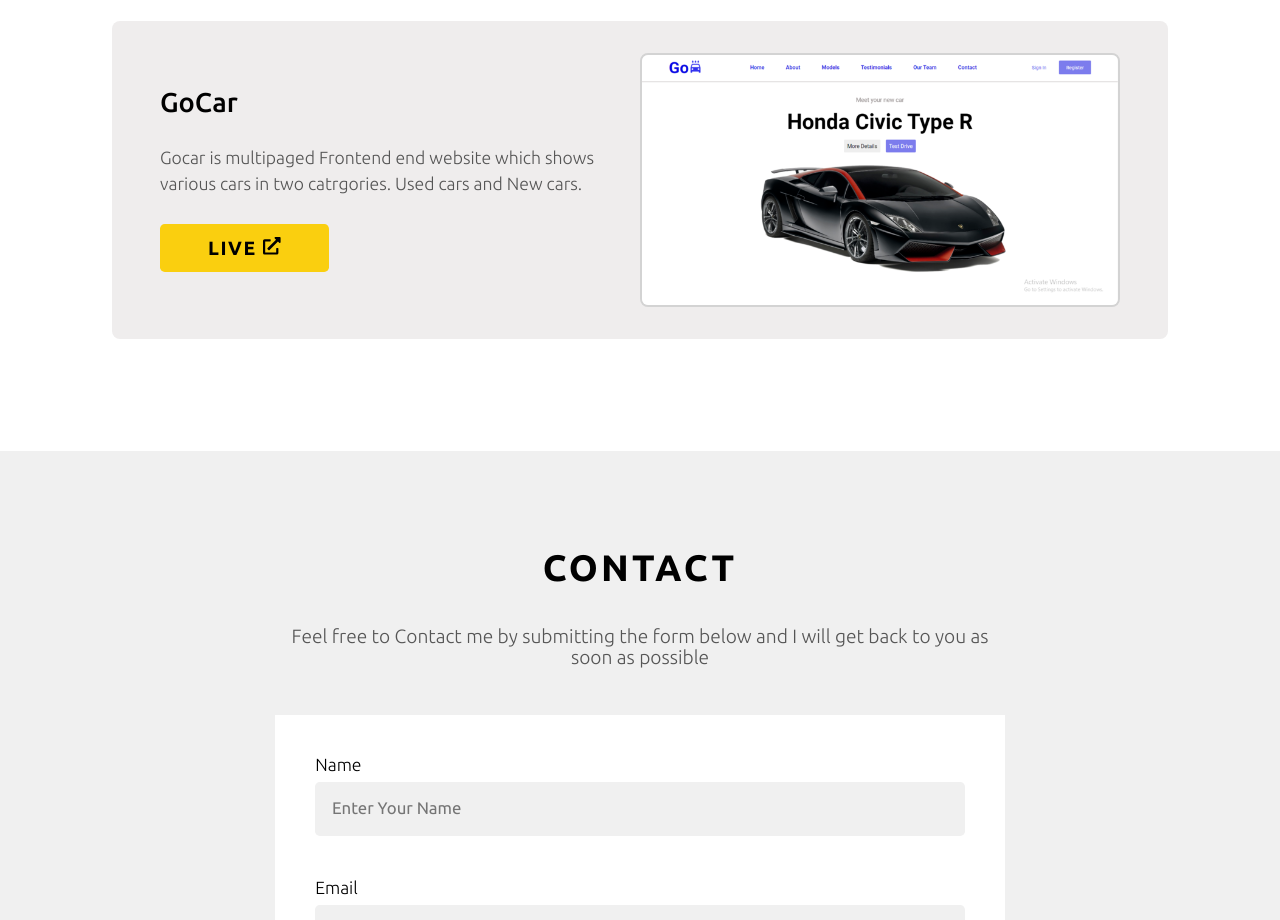
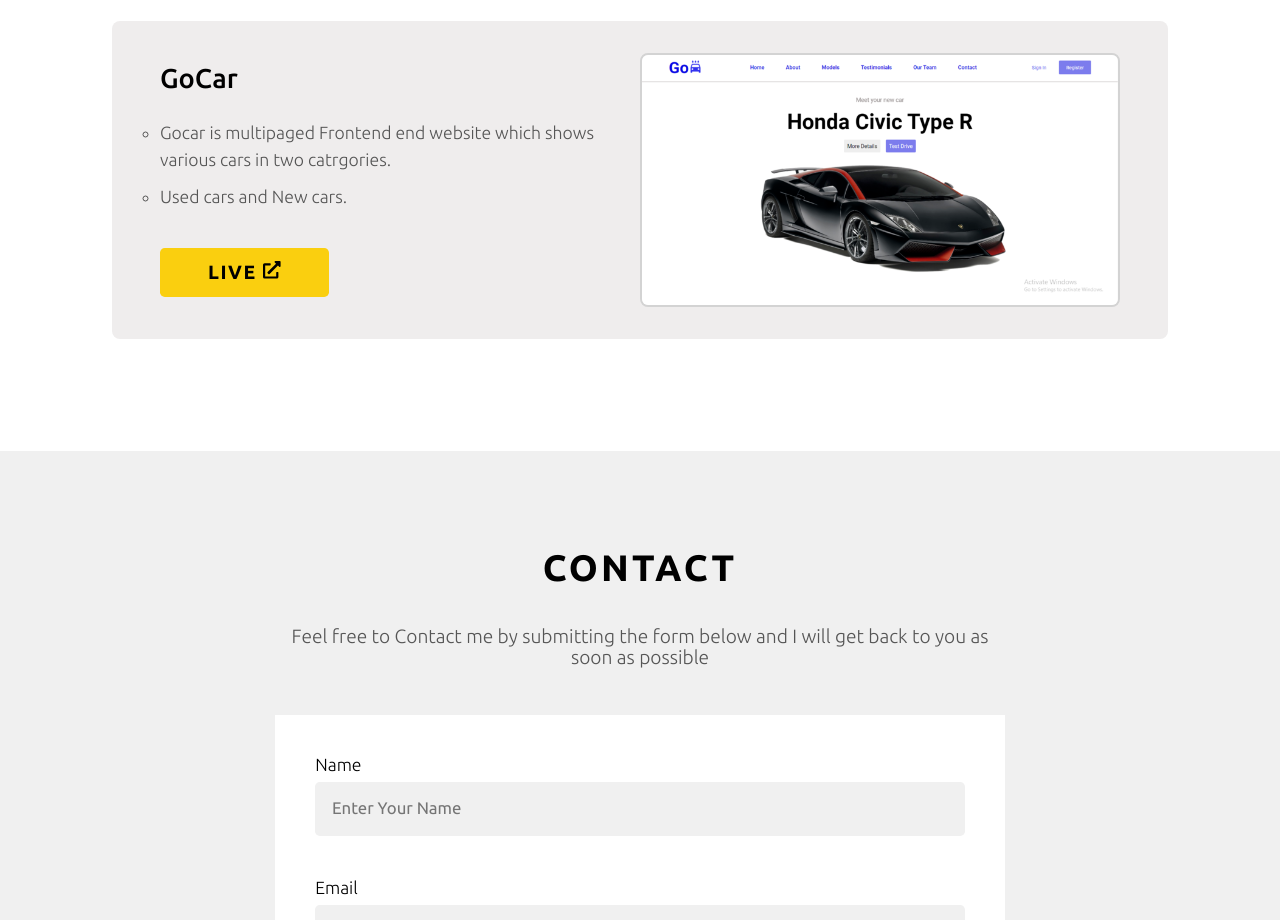
Before and after one commit to RupeshMahanta1994/myPortfolio, a React (Vite) app: page / in a window 1280 px wide. Shown: the part 3220-4140 px from the top of the page. Built offline with nearby package versions, Linux system fonts and the light colour scheme.

Commit message:
gocar description

```diff
--- a/src/Components/ProjectSection.jsx
+++ b/src/Components/ProjectSection.jsx
@@ -273,10 +273,18 @@
                         <div className="CardText">
                             <h5>GoCar</h5>
                             <p>
-                                Gocar is multipaged Frontend
-                                end website which shows various
-                                cars in two catrgories. Used cars
-                                and New cars.
+                                <ul>
+                                    <li>
+                                        Gocar is multipaged Frontend
+                                        end website which shows various
+                                        cars in two catrgories.
+                                    </li>
+                                    <li>
+                                        Used cars
+                                        and New cars.
+                                    </li>
+                                </ul>
+
                             </p>
                             <a href="">
                                 <Button>live <FaExternalLinkAlt fontSize="1.1rem" /></Button>
```
